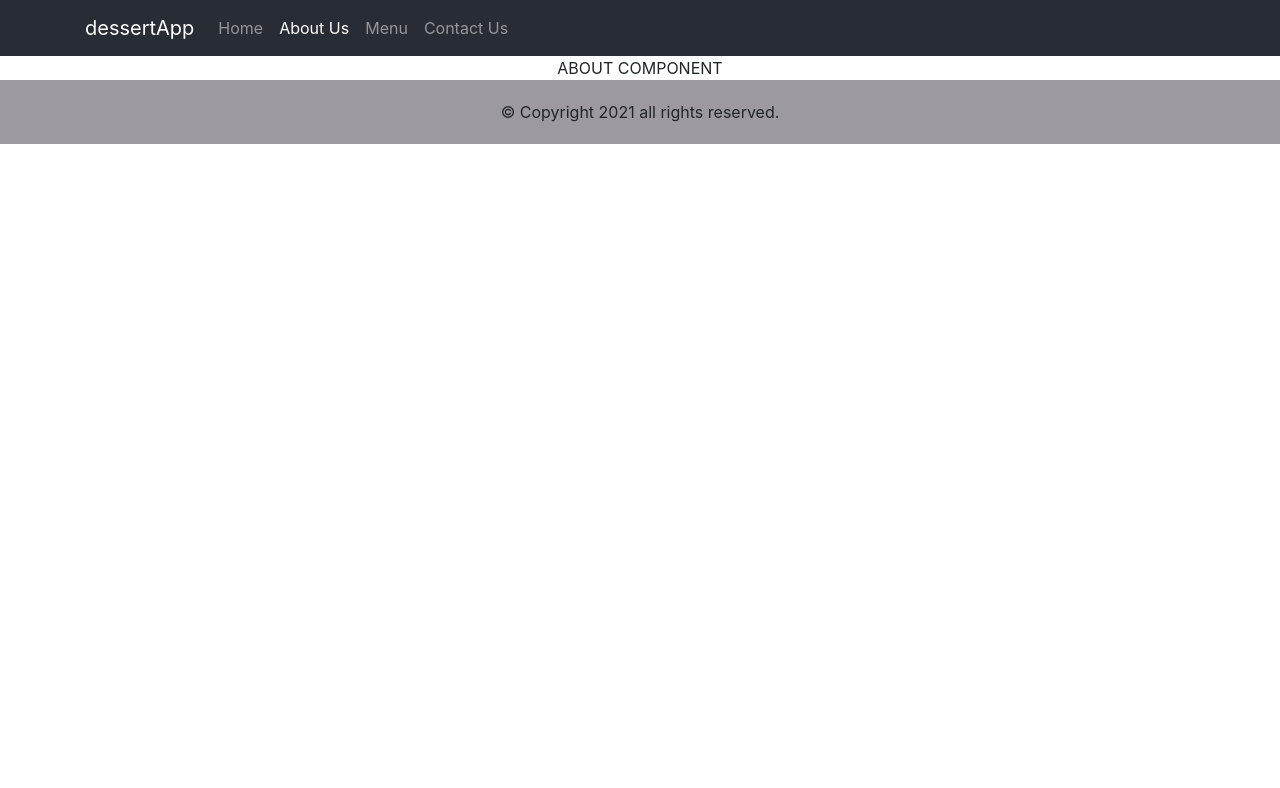
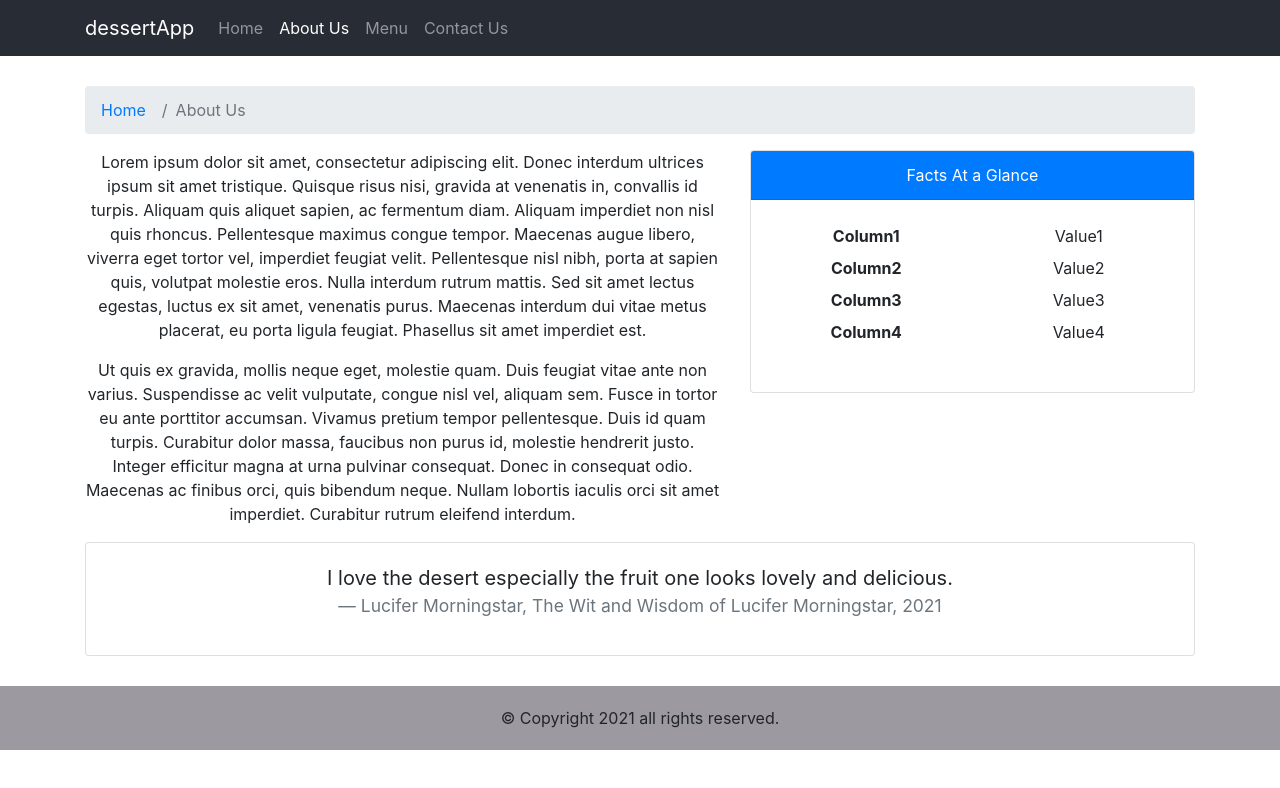
Before and after one commit to berkguneey/react-dessert-app, a React (Create React App) app: page /aboutus in a window 1280 px wide. Shown: the top 788 px of the page. Built offline with nearby package versions, Linux system fonts and the light colour scheme; data requests are answered from the project's data file; the HTML template or start-up script is replaced by a standard one.

Commit message:
adding loading component and some features

```diff
--- a/src/components/AboutComponent.js
+++ b/src/components/AboutComponent.js
@@ -1,9 +1,91 @@
 import React from "react";
+import {
+  Breadcrumb,
+  BreadcrumbItem,
+  Card,
+  CardBody,
+  CardHeader,
+} from "reactstrap";
+import { Link } from "react-router-dom";
 
 function About(props) {
   return (
-    <div className="row">
-      <div className="col-md-12">ABOUT COMPONENT</div>
+    <div className="row-content">
+      <div className="row">
+        <div className="col-md-12">
+          <Breadcrumb>
+            <BreadcrumbItem>
+              <Link to="/home">Home</Link>
+            </BreadcrumbItem>
+            <BreadcrumbItem active>About Us</BreadcrumbItem>
+          </Breadcrumb>
+        </div>
+      </div>
+      <div className="row">
+        <div className="col-md-7">
+          <p>
+            Lorem ipsum dolor sit amet, consectetur adipiscing elit. Donec
+            interdum ultrices ipsum sit amet tristique. Quisque risus nisi,
+            gravida at venenatis in, convallis id turpis. Aliquam quis aliquet
+            sapien, ac fermentum diam. Aliquam imperdiet non nisl quis rhoncus.
+            Pellentesque maximus congue tempor. Maecenas augue libero, viverra
+            eget tortor vel, imperdiet feugiat velit. Pellentesque nisl nibh,
+            porta at sapien quis, volutpat molestie eros. Nulla interdum rutrum
+            mattis. Sed sit amet lectus egestas, luctus ex sit amet, venenatis
+            purus. Maecenas interdum dui vitae metus placerat, eu porta ligula
+            feugiat. Phasellus sit amet imperdiet est.
+          </p>
+          <p>
+            Ut quis ex gravida, mollis neque eget, molestie quam. Duis feugiat
+            vitae ante non varius. Suspendisse ac velit vulputate, congue nisl
+            vel, aliquam sem. Fusce in tortor eu ante porttitor accumsan.
+            Vivamus pretium tempor pellentesque. Duis id quam turpis. Curabitur
+            dolor massa, faucibus non purus id, molestie hendrerit justo.
+            Integer efficitur magna at urna pulvinar consequat. Donec in
+            consequat odio. Maecenas ac finibus orci, quis bibendum neque.
+            Nullam lobortis iaculis orci sit amet imperdiet. Curabitur rutrum
+            eleifend interdum.
+          </p>
+        </div>
+
+        <div className="col-md-5">
+          <Card>
+            <CardHeader className="bg-primary text-white">
+              Facts At a Glance
+            </CardHeader>
+            <CardBody>
+              <dl className="row p-1">
+                <dt className="col-6">Column1</dt>
+                <dd className="col-6">Value1</dd>
+                <dt className="col-6">Column2</dt>
+                <dd className="col-6">Value2</dd>
+                <dt className="col-6">Column3</dt>
+                <dd className="col-6">Value3</dd>
+                <dt className="col-6">Column4</dt>
+                <dd className="col-6">Value4</dd>
+              </dl>
+            </CardBody>
+          </Card>
+        </div>
+      </div>
+      <div className="row">
+        <div className="col-12">
+          <Card>
+            <CardBody className="bg-faded">
+              <blockquote className="blockquote">
+                <p className="mb-0">
+                  I love the desert especially the fruit one looks lovely and
+                  delicious.
+                </p>
+                <footer className="blockquote-footer">
+                  Lucifer Morningstar, The Wit and Wisdom of Lucifer
+                  Morningstar, 2021
+                </footer>
+              </blockquote>
+            </CardBody>
+          </Card>
+        </div>
+      </div>
     </div>
   );
 }
--- a/src/components/ContactComponent.js
+++ b/src/components/ContactComponent.js
@@ -1,9 +1,45 @@
 import React from "react";
+import { Breadcrumb, BreadcrumbItem } from "reactstrap";
+import { Link } from "react-router-dom";
 
 function Contact(props) {
   return (
-    <div className="row">
-      <div className="col-md-12">CONTACT COMPONENT</div>
+    <div className="row-content">
+      <div className="row">
+        <div className="col-md-12">
+          <Breadcrumb>
+            <BreadcrumbItem>
+              <Link to="/home">Home</Link>
+            </BreadcrumbItem>
+            <BreadcrumbItem active>Contact</BreadcrumbItem>
+          </Breadcrumb>
+        </div>
+      </div>
+      <div className="row">
+        <div className="col-md-12">
+          <form id="contact-form" method="POST">
+            <div className="form-group">
+              <label htmlFor="name">Name</label>
+              <input type="text" className="form-control" />
+            </div>
+            <div className="form-group">
+              <label htmlFor="exampleInputEmail1">Email address</label>
+              <input
+                type="email"
+                className="form-control"
+                aria-describedby="emailHelp"
+              />
+            </div>
+            <div className="form-group">
+              <label htmlFor="message">Message</label>
+              <textarea className="form-control" rows="5"></textarea>
+            </div>
+            <button type="submit" className="btn btn-primary">
+              Submit
+            </button>
+          </form>
+        </div>
+      </div>
     </div>
   );
 }
--- /dev/null
+++ b/src/components/LoadingComponent.js
@@ -0,0 +1,10 @@
+import React from "react";
+
+export const Loading = () => {
+  return (
+    <div className="col-md-12">
+      <span className="fa fa-spinner fa-pulse fa-3x fa-fw text-primary"></span>
+      <p>Loading ...</p>
+    </div>
+  );
+};
--- a/src/components/MainComponent.js
+++ b/src/components/MainComponent.js
@@ -33,6 +33,7 @@ function Main(props) {
             (dessert) => dessert.id === parseInt(dessertId)
           )[0]
         }
+        isLoading={desserts.isLoading}
         comments={comments.comments.filter(
           (comment) => comment.dessertId === parseInt(dessertId, 10)
         )}
--- a/src/components/MenuComponent.js
+++ b/src/components/MenuComponent.js
@@ -7,6 +7,7 @@ import {
   Breadcrumb,
   BreadcrumbItem,
 } from "reactstrap";
+import { Loading } from "./LoadingComponent";
 import { Link } from "react-router-dom";
 
 function Menu(props) {
@@ -48,7 +49,13 @@ function Menu(props) {
           </Breadcrumb>
         </div>
       </div>
-      <div className="row">{menu}</div>
+      {props.desserts.isLoading ? (
+        <div className="row">
+          <Loading />
+        </div>
+      ) : (
+        <div className="row">{menu}</div>
+      )}
     </div>
   );
 }
--- a/src/redux/ActionCreators.js
+++ b/src/redux/ActionCreators.js
@@ -1,4 +1,8 @@
 import * as ActionTypes from "./ActionTypes";
+
+export const dessertsLoading = () => ({
+  type: ActionTypes.DESSERTS_LOADING,
+});
 
 export const addDesserts = (desserts) => ({
   type: ActionTypes.ADD_DESSERTS,
@@ -23,6 +27,8 @@ export const commentsFailed = (errMessage) => ({
 // Fetch Methods
 
 export const fetchDesserts = () => (dispatch) => {
+  dispatch(dessertsLoading());
+  setTimeout(function () {
     return fetch("http://localhost:3001/desserts")
       .then(
         (response) => {
@@ -44,6 +50,7 @@ export const fetchDesserts = () => (dispatch) => {
       .then((response) => response.json())
       .then((desserts) => dispatch(addDesserts(desserts)))
       .catch((error) => dispatch(dessertsFailed(error.message)));
+  }, 1000);
 };
 
 export const fetchComments = () => (dispatch) => {
--- a/src/redux/ActionTypes.js
+++ b/src/redux/ActionTypes.js
@@ -1,3 +1,4 @@
+export const DESSERTS_LOADING = "DESSERTS_LOADING";
 export const ADD_DESSERTS = "ADD_DESSERTS";
 export const DESSERTS_FAILED = "DESSERTS_FAILED";
 
--- a/src/redux/desserts.js
+++ b/src/redux/desserts.js
@@ -1,15 +1,23 @@
 import * as ActionTypes from "./ActionTypes";
 
 export const Desserts = (
-  state = { errMessage: null, desserts: [] },
+  state = { isLoading: true, errMessage: null, desserts: [] },
   action
 ) => {
   switch (action.type) {
     case ActionTypes.ADD_DESSERTS:
-      return { ...state, errMessage: null, desserts: action.payload };
+      return {
+        ...state,
+        isLoading: false,
+        errMessage: null,
+        desserts: action.payload,
+      };
+
+    case ActionTypes.DESSERTS_LOADING:
+      return { ...state, isLoading: true, errMess: null, dishes: [] };
 
     case ActionTypes.DESSERTS_FAILED:
-      return { ...state, errMessage: action.payload };
+      return { ...state, isLoading: false, errMessage: action.payload };
 
     default:
       return state;
```
Also changed, not shown: 1 other file (tests, documents, lock files or other folders). Lines whose indentation alone changed are shown as unchanged.
